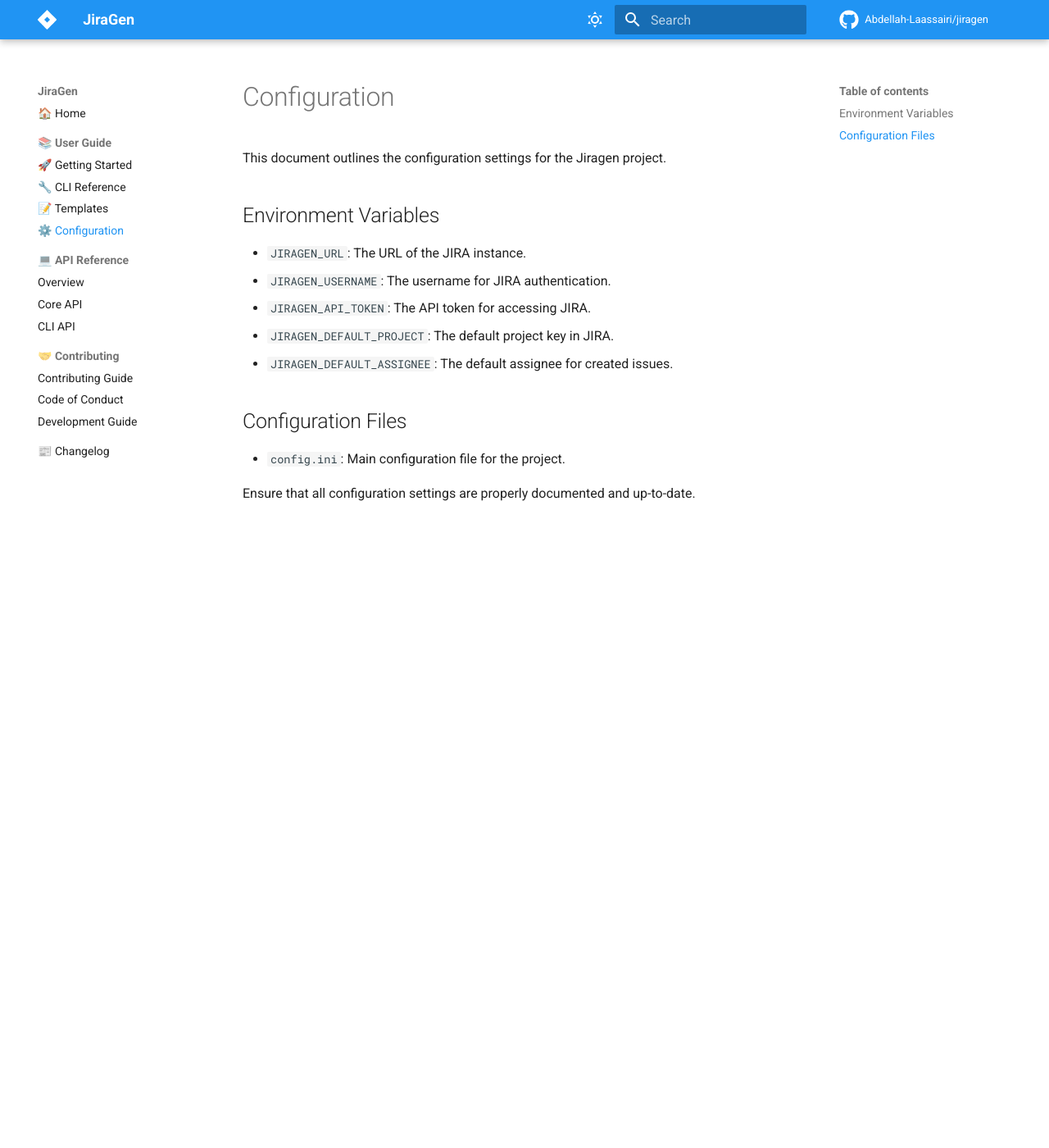
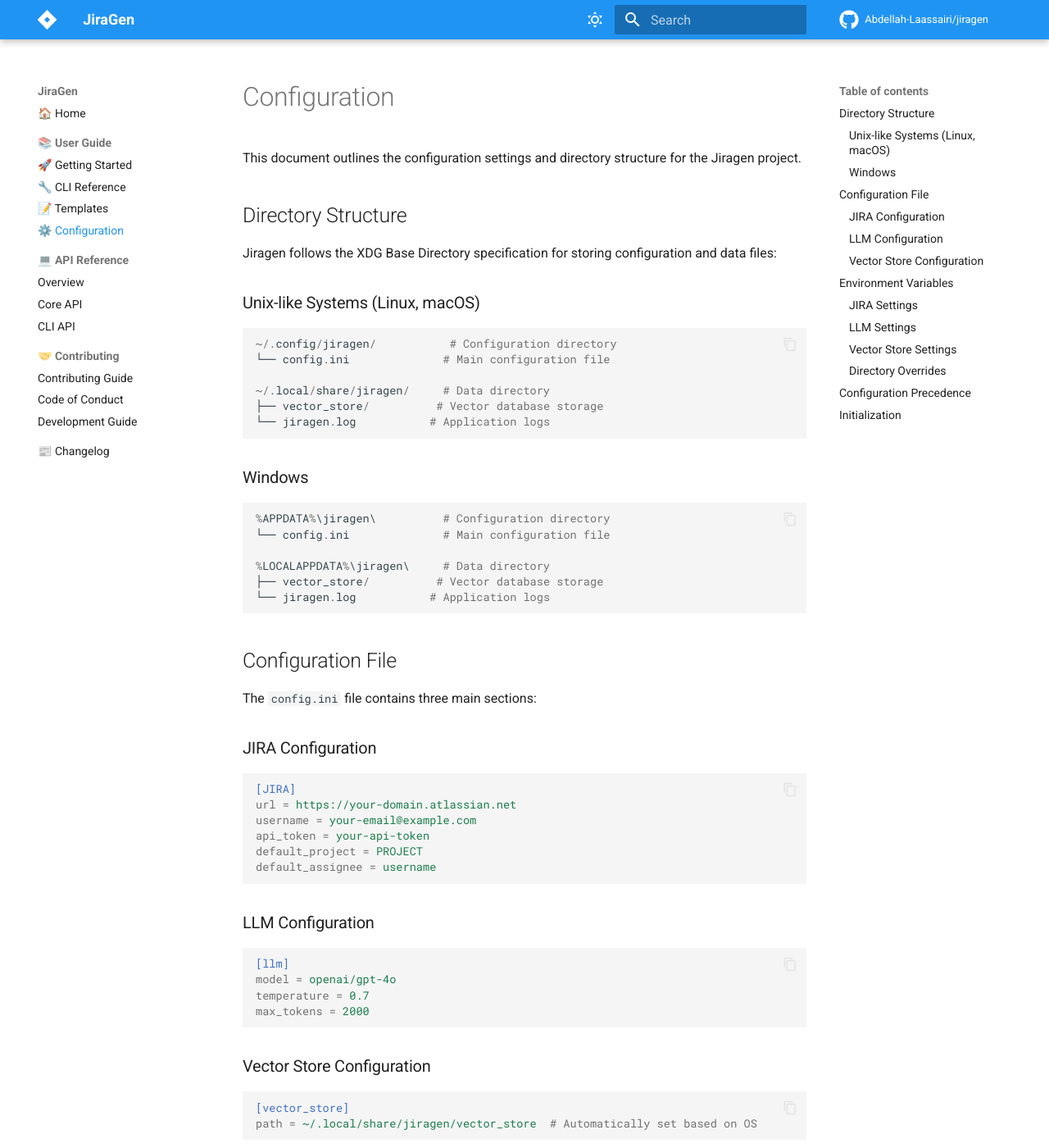
Before and after one commit to Abdellah-Laassairi/jiragen, an MkDocs documentation site: the page built from docs/configuration.md, in a window 1280 px wide and 1400 px high. Shown: the whole window at 82% size. Built offline with MkDocs 1.6.1 and Material for MkDocs 9.7.7, drawn with Linux system fonts in a browser that asks for light colours; comment, search, counter and statistics services are not loaded; some of the changed text lies outside the part shown.

Commit message:
feat: add file management and analysis tools, enhance configuration documentation, and improve runtime directory handling
- Introduced FileManager class for managing file searches while respecting .gitignore.
- Added AbdellahTool, TextAnalysisTool, and FileReaderTool for various file operations.
- Enhanced configuration documentation with detailed directory structure and environment variable settings.
- Improved runtime directory management to ensure proper permissions and existence checks.
- Updated JIRA data management to filter JIRA-related files before adding to the vector store.

````diff
--- a/docs/configuration.md
+++ b/docs/configuration.md
@@ -1,17 +1,120 @@
 # Configuration
 
-This document outlines the configuration settings for the Jiragen project.
+This document outlines the configuration settings and directory structure for the Jiragen project.
+
+## Directory Structure
+
+Jiragen follows the XDG Base Directory specification for storing configuration and data files:
+
+### Unix-like Systems (Linux, macOS)
+
+```
+~/.config/jiragen/           # Configuration directory
+└── config.ini              # Main configuration file
+
+~/.local/share/jiragen/     # Data directory
+├── vector_store/          # Vector database storage
+└── jiragen.log           # Application logs
+```
+
+### Windows
+
+```
+%APPDATA%\jiragen\          # Configuration directory
+└── config.ini              # Main configuration file
+
+%LOCALAPPDATA%\jiragen\     # Data directory
+├── vector_store/          # Vector database storage
+└── jiragen.log           # Application logs
+```
+
+## Configuration File
+
+The `config.ini` file contains three main sections:
+
+### JIRA Configuration
+```ini
+[JIRA]
+url = https://your-domain.atlassian.net
+username = your-email@example.com
+api_token = your-api-token
+default_project = PROJECT
+default_assignee = username
+```
+
+### LLM Configuration
+```ini
+[llm]
+model = openai/gpt-4o
+temperature = 0.7
+max_tokens = 2000
+```
+
+### Vector Store Configuration
+```ini
+[vector_store]
+path = ~/.local/share/jiragen/vector_store  # Automatically set based on OS
+```
 
 ## Environment Variables
 
-- `JIRAGEN_URL`: The URL of the JIRA instance.
-- `JIRAGEN_USERNAME`: The username for JIRA authentication.
-- `JIRAGEN_API_TOKEN`: The API token for accessing JIRA.
-- `JIRAGEN_DEFAULT_PROJECT`: The default project key in JIRA.
-- `JIRAGEN_DEFAULT_ASSIGNEE`: The default assignee for created issues.
+You can configure Jiragen using environment variables:
 
-## Configuration Files
+### JIRA Settings
+- `JIRAGEN_URL`: The URL of the JIRA instance
+- `JIRAGEN_USERNAME`: The username for JIRA authentication
+- `JIRAGEN_API_TOKEN`: The API token for accessing JIRA
+- `JIRAGEN_DEFAULT_PROJECT`: The default project key in JIRA
+- `JIRAGEN_DEFAULT_ASSIGNEE`: The default assignee for created issues
 
-- `config.ini`: Main configuration file for the project.
+### LLM Settings
+- `JIRAGEN_LLM_MODEL`: The LLM model to use
+- `JIRAGEN_LLM_TEMPERATURE`: Temperature setting for the LLM
+- `JIRAGEN_LLM_MAX_TOKENS`: Maximum tokens for LLM responses
+
+### Vector Store Settings
+- `JIRAGEN_VECTOR_STORE_PATH`: Custom path for vector store data
+
+### Directory Overrides
+- `XDG_CONFIG_HOME`: Override default config directory (Unix-like systems)
+- `XDG_DATA_HOME`: Override default data directory (Unix-like systems)
+- `APPDATA`: Override config directory (Windows)
+- `LOCALAPPDATA`: Override data directory (Windows)
+
+## Configuration Precedence
+
+The configuration values are loaded in the following order (later values override earlier ones):
+
+1. Default values
+2. Values from config file
+3. Environment variables
+4. Command-line arguments (when applicable)
+
+## Initialization
+
+When running `jiragen init`, you'll be prompted to configure all sections. You can:
+- Enter values manually
+- Press Enter to accept defaults
+- Use environment variables to pre-populate values
+
+Example:
+```bash
+$ jiragen init
+
+JIRA Configuration:
+JIRA URL (e.g., https://your-domain.atlassian.net):
+Username (usually your email):
+API Token:
+Default Project Key:
+Default Assignee:
+
+LLM Configuration:
+Model name (default: openai/gpt-4o):
+Temperature (0.0-1.0, default: 0.7):
+Maximum tokens (default: 2000):
+
+Vector Store Configuration:
+Vector store path (default: ~/.local/share/jiragen/vector_store):
+```
 
 Ensure that all configuration settings are properly documented and up-to-date.
````
Also changed, not shown: docs/getting-started.md (+48 -1 lines), 8 other files.
